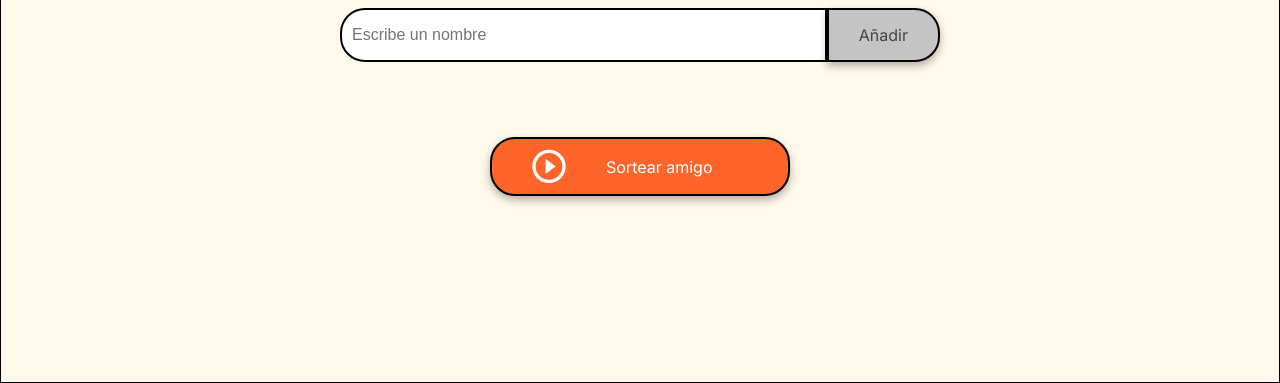
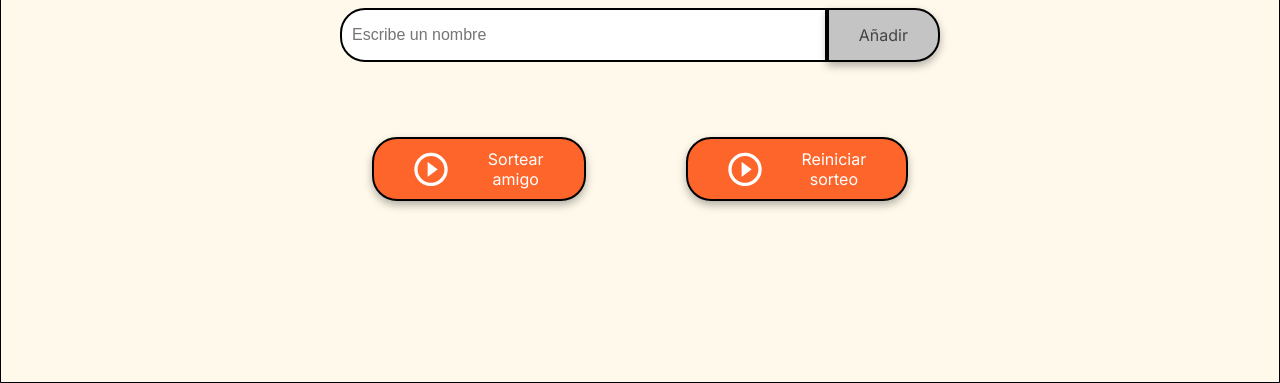
Before and after one commit to Sriverasc/Challenge-Amigo-Secreto, a plain HTML site: page index.html in a window 1280 px wide. Shown: the part 417-800 px from the top of the page. Drawn offline with Linux system fonts and the light colour scheme.

Commit message:
Feat: Reiniciar Sorteo

```diff
--- a/app.js
+++ b/app.js
@@ -64,3 +64,10 @@ const sortearAmigo = () => {
 
     document.getElementById("resultado").textContent = `El amigo sorteado es: ${amigoSorteado}`; // Se muestra el resultado del sorteo
 }
+
+const reiniciarSorteo = () => {
+    nombres.length = 0; // Se vacía el array de nombres
+    li.innerHTML = ""; // Se limpia la lista de amigos
+    document.getElementById("resultado").textContent = ""; // Se limpia el resultado del sorteo
+    document.getElementById("amigo").value = ""; // Se limpia el input
+}
--- a/index.html
+++ b/index.html
@@ -32,6 +32,10 @@
                     <img src="assets/play_circle_outline.png" alt="Ícono para sortear">
                     Sortear amigo
                 </button>
+                <button class="button-draw" onclick="reiniciarSorteo()" aria-label="Reiniciar sorteo">
+                    <img src="assets/play_circle_outline.png" alt="Ícono para sortear">
+                    Reiniciar sorteo
+                </button>
             </div>
         </section>
     </main>
--- a/style.css
+++ b/style.css
@@ -90,6 +90,8 @@ body {
 .button-container {
     width: 300px;
     justify-content: center;
+    display: flex;
+    align-items: center;
 }
 
 /* Estilos de entrada de texto */
@@ -148,6 +150,7 @@ ul {
     align-items: center;
     width: 100%;
     padding: 10px 40px;
+    margin: 0 50px;
     color: var(--color-white);
     background-color: var(--color-button);
     font-size: 16px;
```
